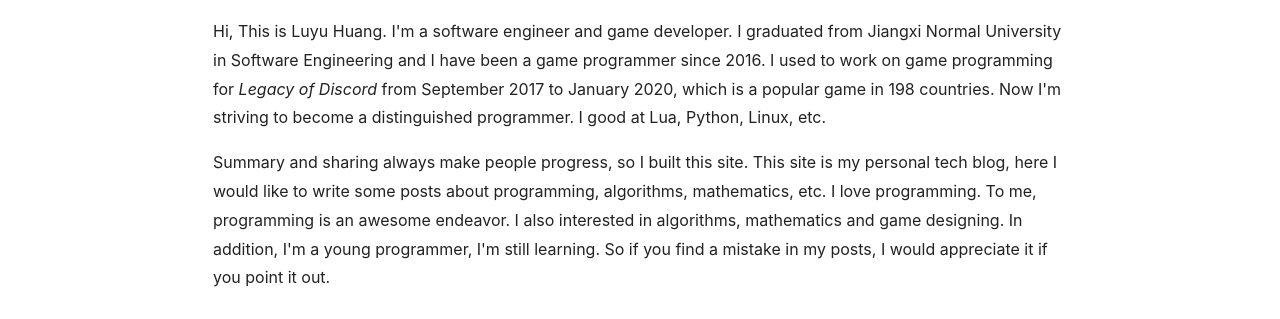
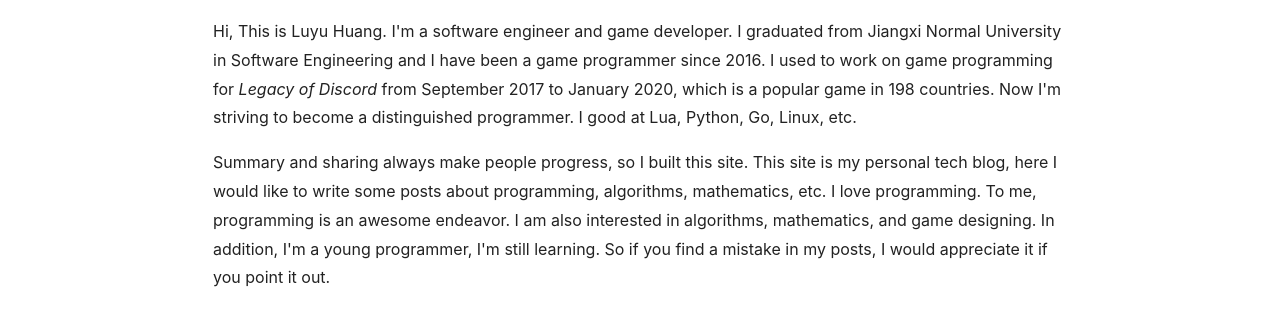
Before and after one commit to luyuhuang/luyuhuang.github.io, a Jekyll site: the page built from about.md, in a window 1280 px wide. Shown: the part 199-518 px from the top of the page. Built offline with Jekyll 4.4.1, drawn with Linux system fonts in a browser that asks for light colours; nearby versions of some CDN libraries; comment, search, counter and statistics services are not loaded.

Commit message:
update gem

```diff
--- a/Gemfile
+++ b/Gemfile
@@ -4,4 +4,4 @@
 gem "jekyll-paginate", "~> 1.1"
 gem "jekyll-sitemap", "~> 1.0"
 gem "jekyll-feed", "~> 0.1"
-gem "jemoji", "~> 0.8"
+gem "jemoji", "~> 0.12"
--- a/about.md
+++ b/about.md
@@ -25,6 +25,6 @@
   # @end locale config
 key: page-about
 ---
-Hi, This is Luyu Huang. I'm a software engineer and game developer. I graduated from Jiangxi Normal University in Software Engineering and I have been a game programmer since 2016. I used to work on game programming for *Legacy of Discord* from September 2017 to January 2020, which is a popular game in 198 countries. Now I'm striving to become a distinguished programmer. I good at Lua, Python, Linux, etc.
+Hi, This is Luyu Huang. I'm a software engineer and game developer. I graduated from Jiangxi Normal University in Software Engineering and I have been a game programmer since 2016. I used to work on game programming for *Legacy of Discord* from September 2017 to January 2020, which is a popular game in 198 countries. Now I'm striving to become a distinguished programmer. I good at Lua, Python, Go, Linux, etc.
 
-Summary and sharing always make people progress, so I built this site. This site is my personal tech blog, here I would like to write some posts about programming, algorithms, mathematics, etc. I love programming. To me, programming is an awesome endeavor. I also interested in algorithms, mathematics and game designing. In addition, I'm a young programmer, I'm still learning. So if you find a mistake in my posts, I would appreciate it if you point it out.
+Summary and sharing always make people progress, so I built this site. This site is my personal tech blog, here I would like to write some posts about programming, algorithms, mathematics, etc. I love programming. To me, programming is an awesome endeavor. I am also interested in algorithms, mathematics, and game designing. In addition, I'm a young programmer, I'm still learning. So if you find a mistake in my posts, I would appreciate it if you point it out.
```
Also changed, not shown: Gemfile.lock.
